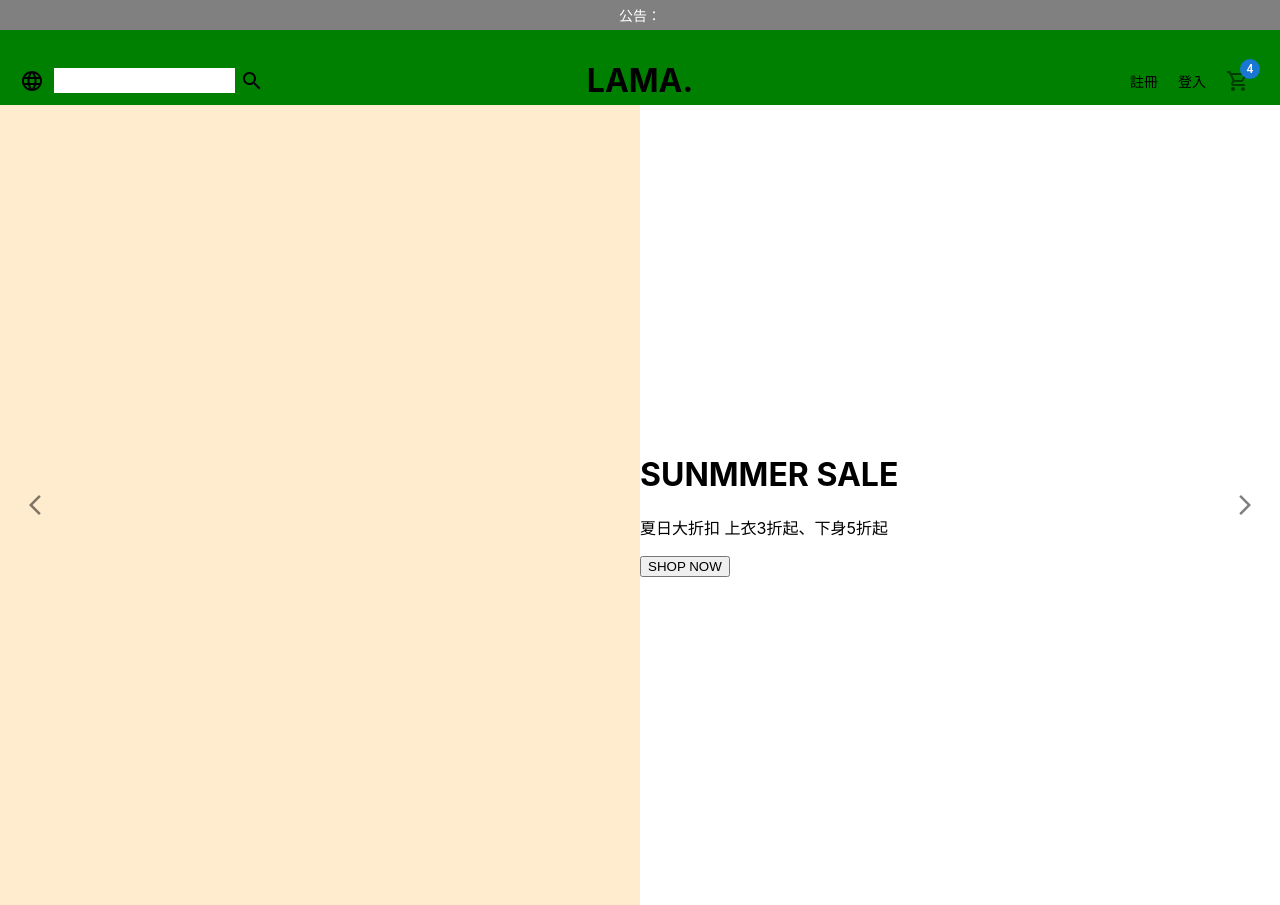
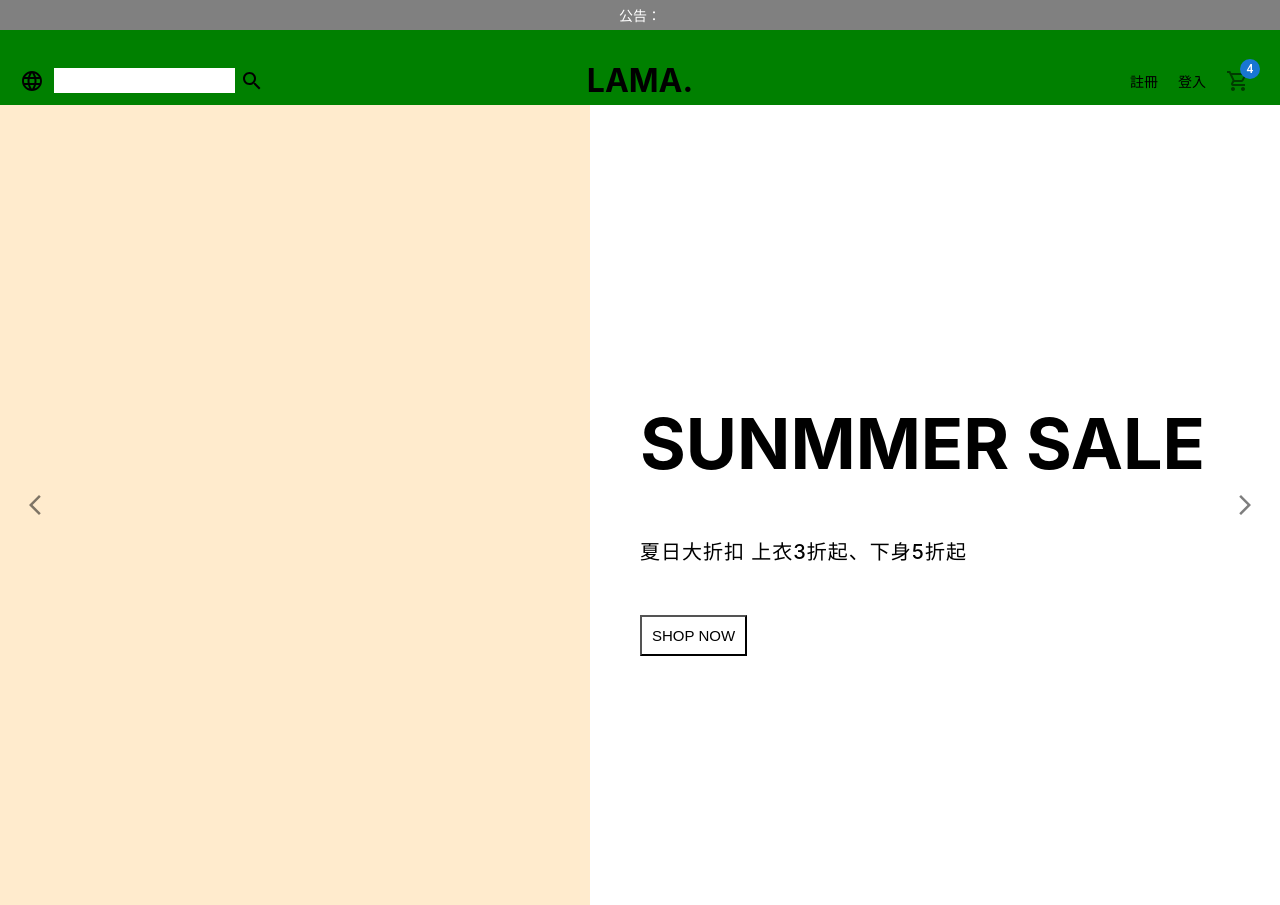
Before and after one commit to nn-1212/E-commerce, a React (Create React App) app: page / in a window 1280 px wide. Built offline with nearby package versions, Linux system fonts and the light colour scheme.

Commit message:
slide infocontainer

```diff
--- a/src/components/Slider.js
+++ b/src/components/Slider.js
@@ -32,11 +32,23 @@ const Img = styled.div`
 
 const InfoContainer = styled.div`
     flex: 1;
+    padding: 50px;
 `
 
-const Title = styled.h1``
-const Desc = styled.p``
-const Button = styled.button``
+const Title = styled.h1`
+    font-size: 70px;
+`
+const Desc = styled.p`
+    font-size: 20px;
+    margin: 50px 0px;
+    font-weight: 500;
+    letter-spacing: 1px;
+`
+const Button = styled.button`
+    padding: 10px;
+    font-size: 15px;
+    background-color: transparent;
+`
 
 
 
```
